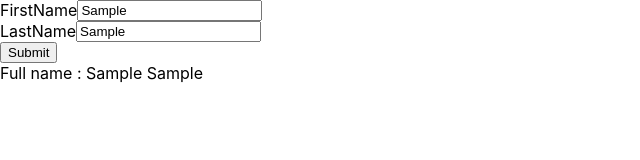
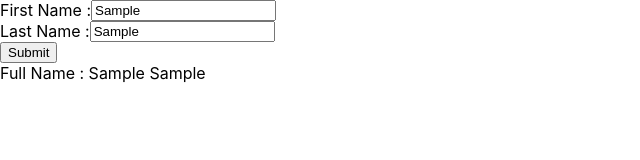
Before and after one commit to patelmilang/fullname, a React (Create React App) app: page / in a window 1280 px wide. Both pictures are taken after typing "Sample", "Sample" into the empty fields and a click on the button "Submit". Shown: the top 160 px of the page, without its empty margins (0-640 px from the left). Built offline with nearby package versions, Linux system fonts and the light colour scheme.

Commit message:
sec commit

```diff
--- a/src/form/Fullname.jsx
+++ b/src/form/Fullname.jsx
@@ -40,12 +40,12 @@ const Fullname = () => {
     <form>
       <div style={{ display: "flex", flexDirection: "column" }}>
         <div style={{ display: "flex" }}>
-          <label>FirstName</label>
+          <label>First Name : </label>
           <input type="text" name="FirstName"  value={formdata.FirstName}
              onChange={handleChange} required  />
         </div>
         <div style={{ display: "flex" }}>
-          <label>LastName</label>
+          <label>Last Name : </label>
           <input type="text" name="LastName" value={formdata.LastName} onChange={handleChange} required />
         </div>
         <div style={{ display: "flex" }}>
@@ -63,7 +63,7 @@ const DispayName = ({firstname,lastname}) =>{
 
 return (<>
  <div style={{display:"flex"}}>
-    Full name : {firstname} {lastname}
+    Full Name : {firstname} {lastname}
 </div>
 
 </>)
```
